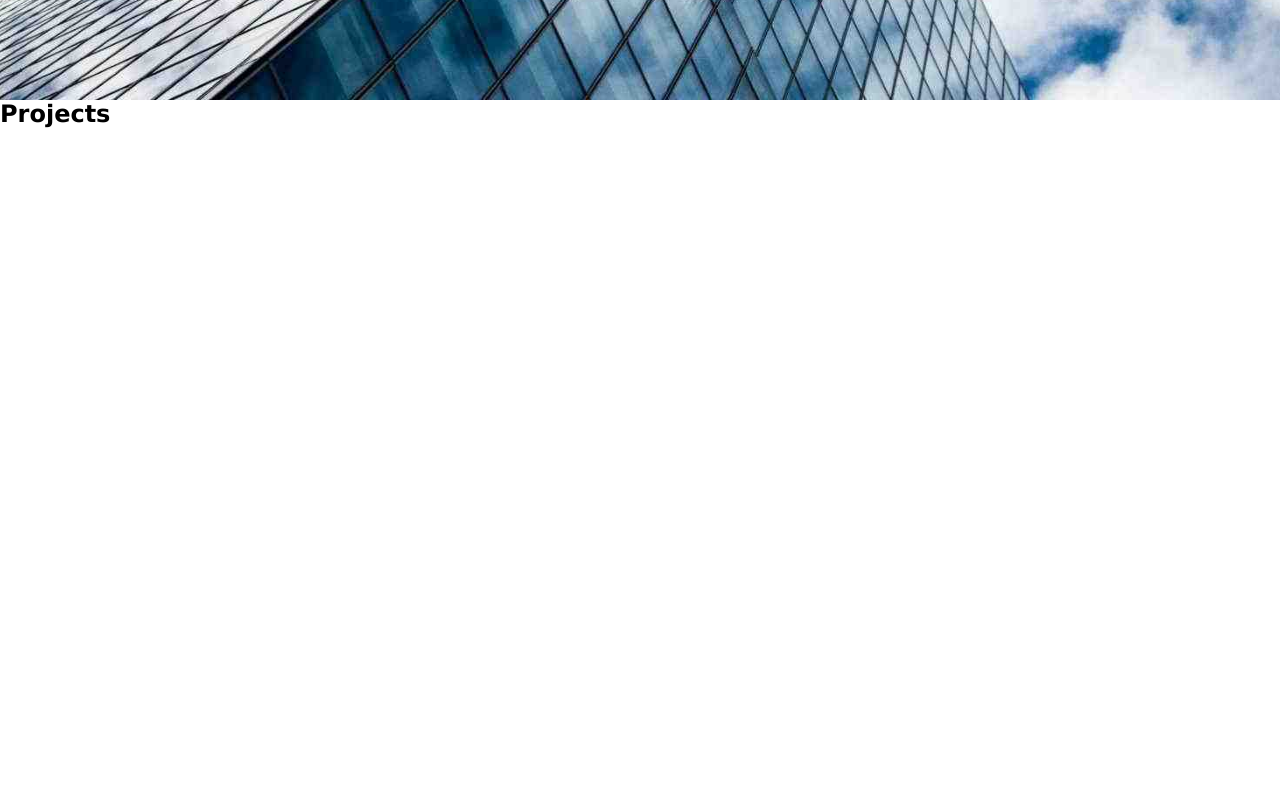
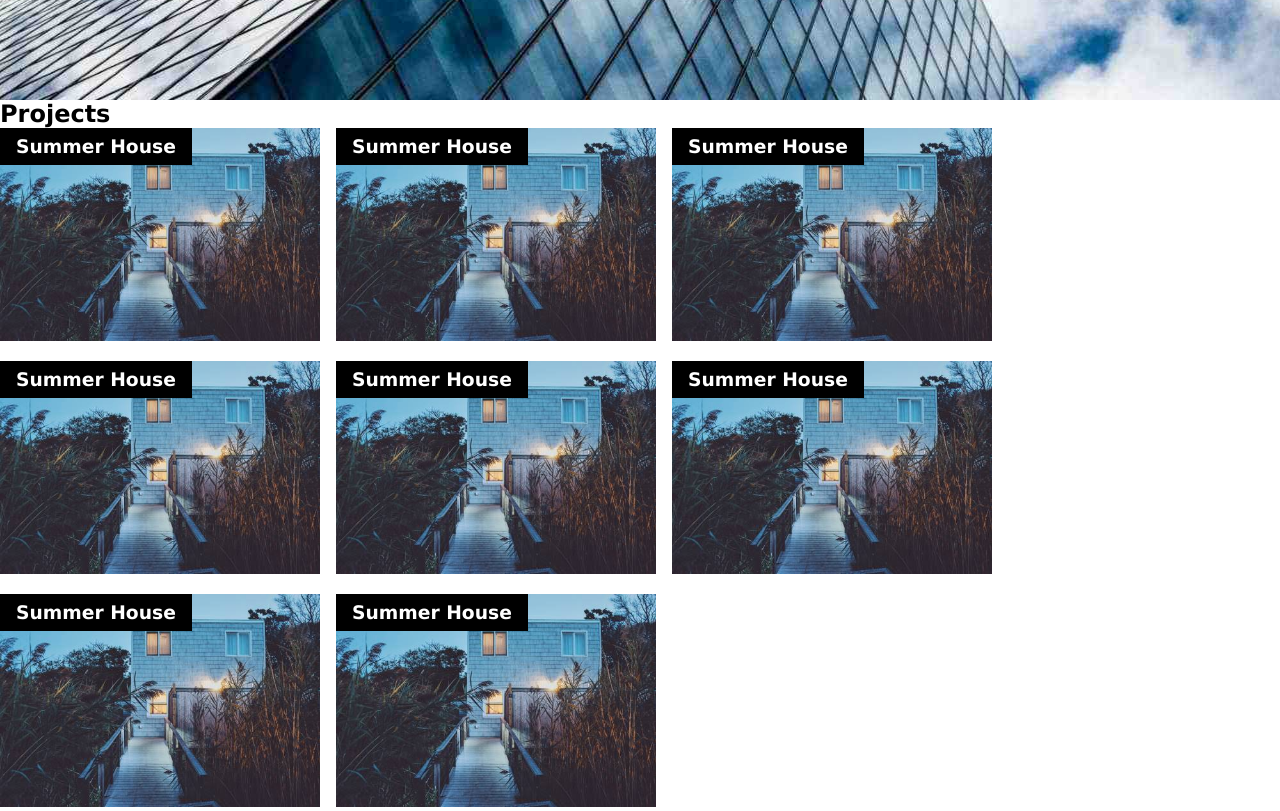
Before and after one commit to thiagopuntar/webinar, a plain HTML site: page index.html in a window 1280 px wide. Shown: the part 600-1411 px from the top of the page. Before the commit the page ends 880 px from the top, so only its background shows below. Drawn offline with Linux system fonts and the light colour scheme.

Commit message:
gallery
Co-authored-by: Vinimello90 <Vinimello90@users.noreply.github.com>
Co-authored-by: guilhermes.delgado@hotmail.com <guilhermes.delgado@hotmail.com>
Co-authored-by: anamxri <anamxri@users.noreply.github.com>
Co-authored-by: rodrigo.savipiacente@gmail.com <rodrigo.savipiacente@gmail.com>
Co-authored-by: Renan Pantoja <rpantojaa@users.noreply.github.com>

```diff
--- a/index.html
+++ b/index.html
@@ -29,36 +29,36 @@
           <h2 class="title">Projects</h2>
           <ul class="galery">
             <li class="item">
-              <h3 class="item__title"></h3>
-              <img class="item__image" src="" alt="" />
+              <h3 class="item__title">Summer House</h3>
+              <img class="item__image" src="./images/house5.jpg" alt="" />
             </li>
             <li class="item">
-              <h3 class="item__title"></h3>
-              <img class="item__image" src="" alt="" />
+              <h3 class="item__title">Summer House</h3>
+              <img class="item__image" src="./images/house5.jpg" alt="" />
             </li>
             <li class="item">
-              <h3 class="item__title"></h3>
-              <img class="item__image" src="" alt="" />
+              <h3 class="item__title">Summer House</h3>
+              <img class="item__image" src="./images/house5.jpg" alt="" />
             </li>
             <li class="item">
-              <h3 class="item__title"></h3>
-              <img class="item__image" src="" alt="" />
+              <h3 class="item__title">Summer House</h3>
+              <img class="item__image" src="./images/house5.jpg" alt="" />
             </li>
             <li class="item">
-              <h3 class="item__title"></h3>
-              <img class="item__image" src="" alt="" />
+              <h3 class="item__title">Summer House</h3>
+              <img class="item__image" src="./images/house5.jpg" alt="" />
             </li>
             <li class="item">
-              <h3 class="item__title"></h3>
-              <img class="item__image" src="" alt="" />
+              <h3 class="item__title">Summer House</h3>
+              <img class="item__image" src="./images/house5.jpg" alt="" />
             </li>
             <li class="item">
-              <h3 class="item__title"></h3>
-              <img class="item__image" src="" alt="" />
+              <h3 class="item__title">Summer House</h3>
+              <img class="item__image" src="./images/house5.jpg" alt="" />
             </li>
             <li class="item">
-              <h3 class="item__title"></h3>
-              <img class="item__image" src="" alt="" />
+              <h3 class="item__title">Summer House</h3>
+              <img class="item__image" src="./images/house5.jpg" alt="" />
             </li>
           </ul>
         </section>
--- a/styles/index.css
+++ b/styles/index.css
@@ -52,17 +52,25 @@
   padding: 16px;
 }
 
-.button {
-  padding: 8px 16px;
-  border-radius: 8px;
-  cursor: pointer;
-  background-color: red;
-  color: white;
-  font-weight: bold;
-  border: 0;
+.galery{
+  display:flex;
+  flex-wrap: wrap;
+  gap:16px;
+  margin: 0 auto;
+  list-style-type: none;
 }
 
-.button_disabled {
-  background-color: brown;
-  cursor: not-allowed;
+.item{
+  position: relative;
 }
+
+.item__title{
+  position: absolute;
+  background-color: black;
+  color: white;
+  padding: 8px 16px;
+}
+
+.item__image{
+  width: 320px;
+}
```
Also changed, not shown: images/house5.jpg (added).
